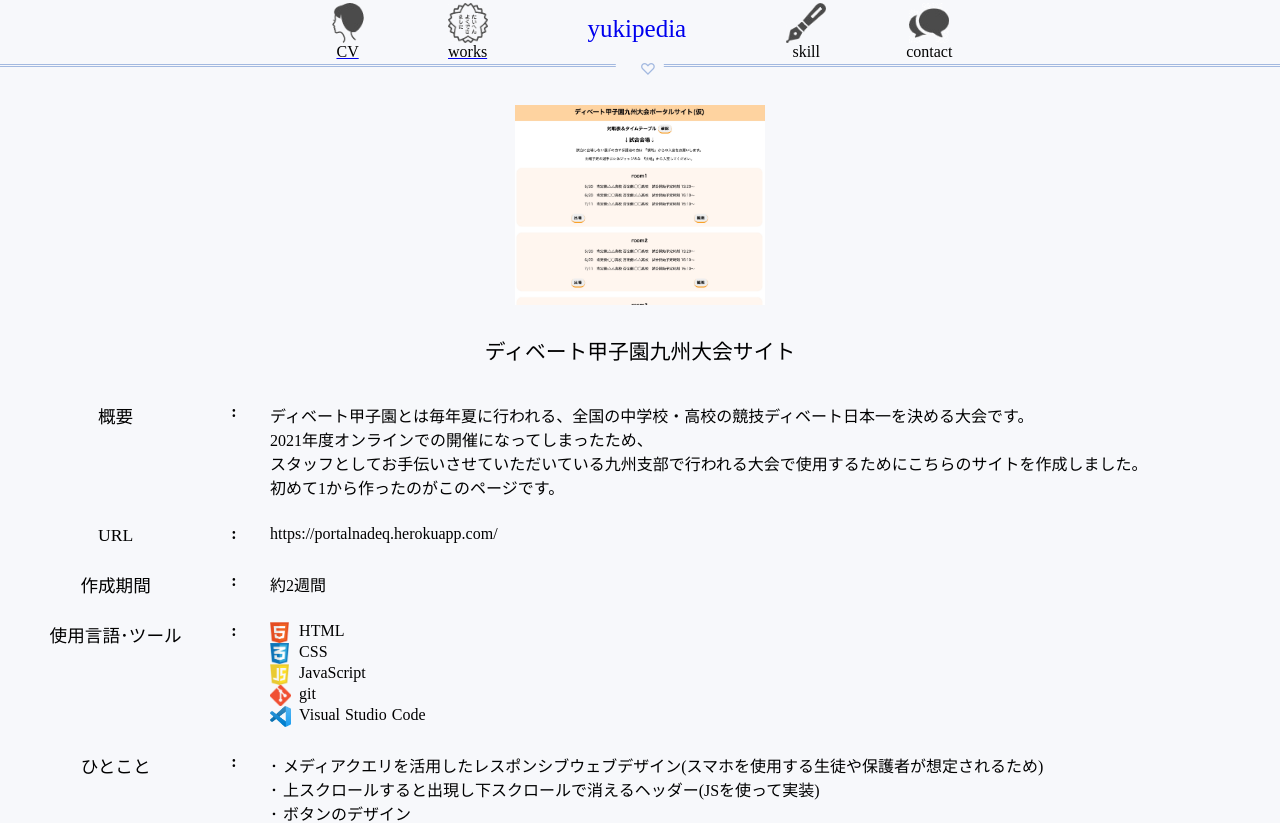
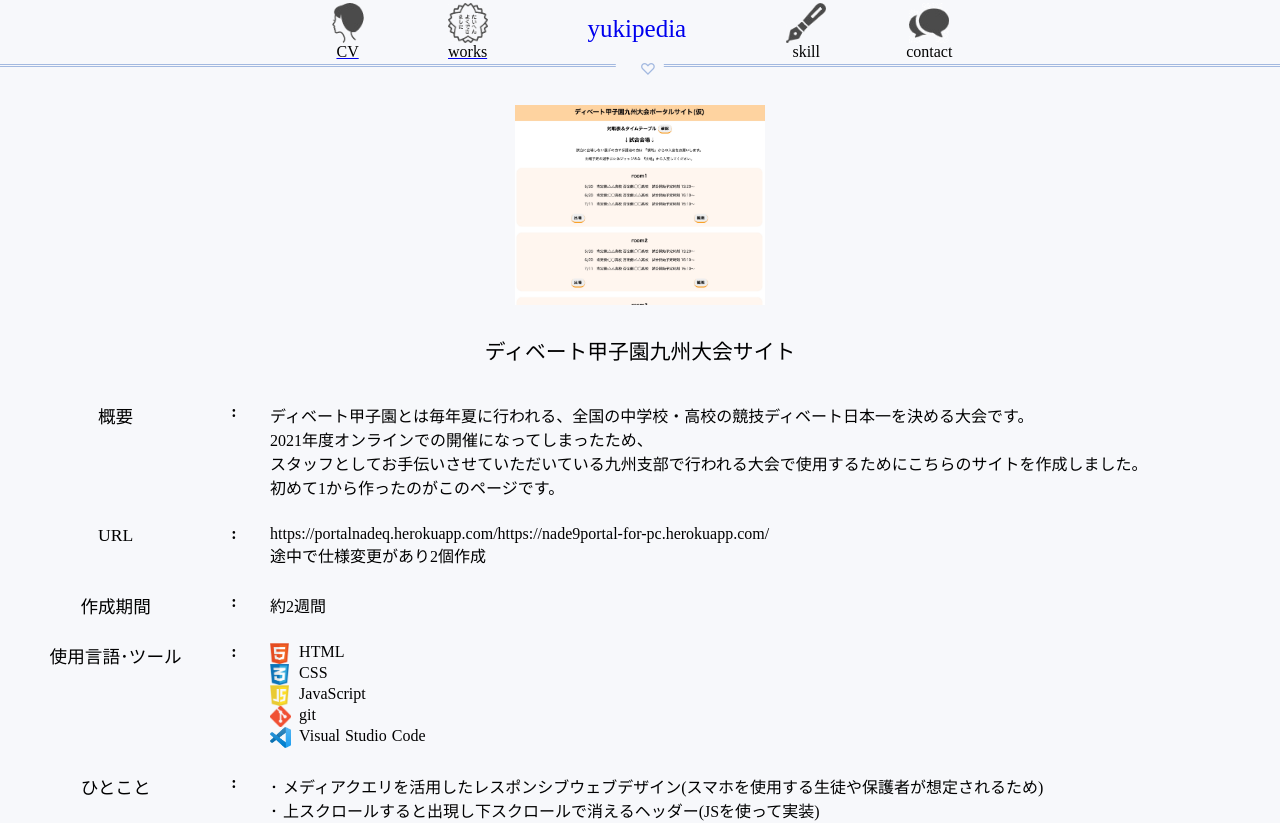
Before and after one commit to schnee25/portfolio, a Nuxt app: page /works/debateq in a window 1280 px wide. Shown: the top 823 px of the page. Built offline with nearby package versions, Linux system fonts and the light colour scheme; a web font is replaced by a local one.

Commit message:
ポータルサイトのリンク追加

```diff
--- a/pages/works/debateq.vue
+++ b/pages/works/debateq.vue
@@ -28,7 +28,11 @@
           <div class="excomponent">
             <h2 class="subtitle">URL</h2>
             <div class="separation"><p>:&ensp;</p></div>
-            <div><p class="skilltxt">https://portalnadeq.herokuapp.com/</p></div>
+            <div>
+              <p class="skilltxt">https://portalnadeq.herokuapp.com/</p>
+              <p class="skilltxt">https://nade9portal-for-pc.herokuapp.com/</p>
+              <p>途中で仕様変更があり2個作成</p>
+            </div>
           </div>
 
           <div class="excomponent">
```
